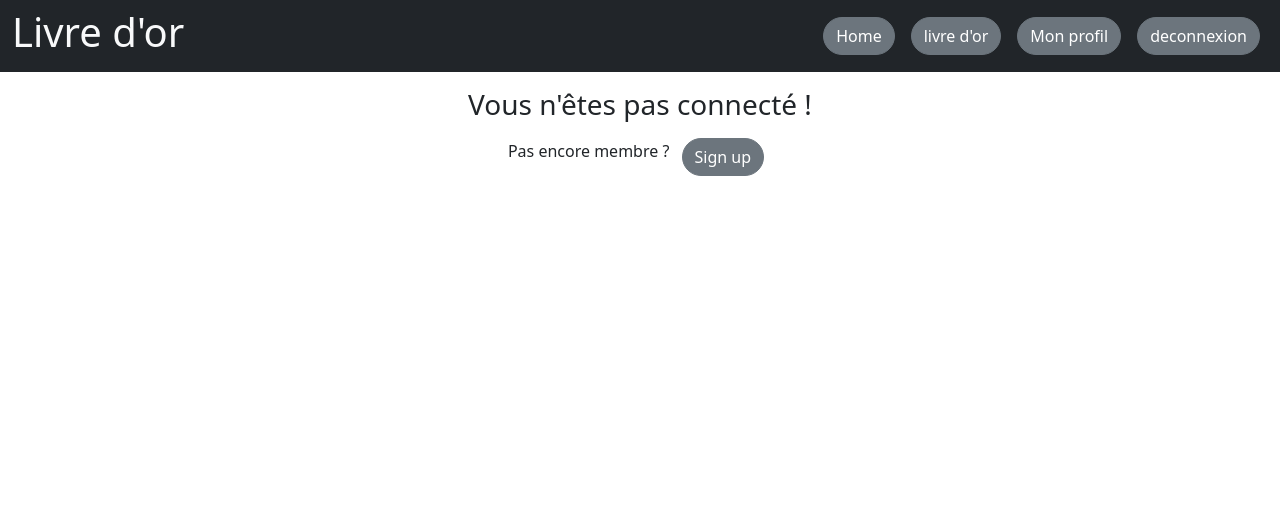
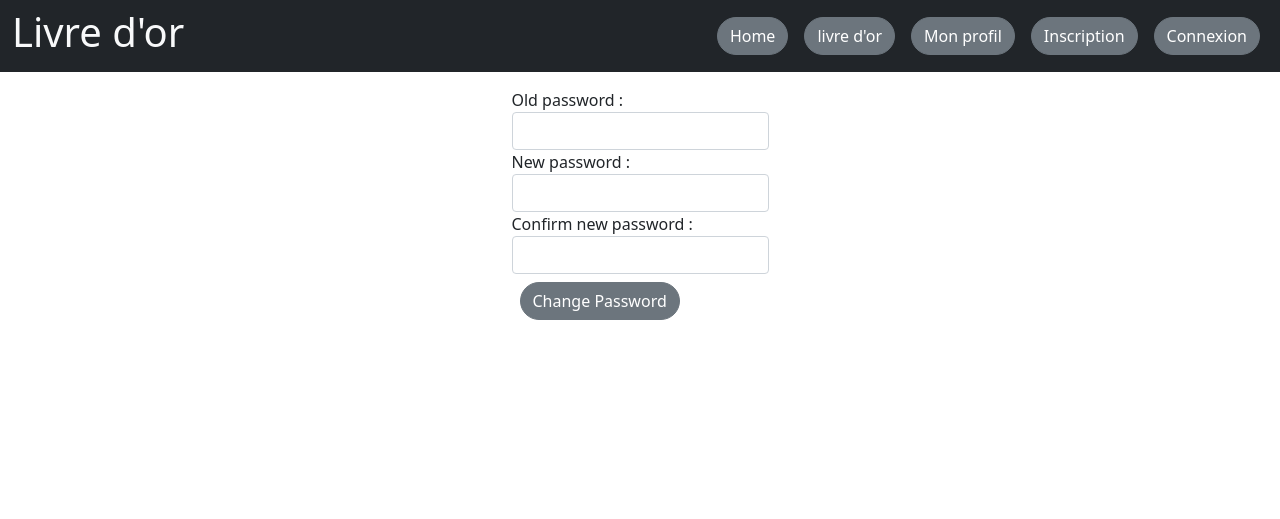
Before and after one commit to franckcostanzo/LaPlateforme_Php-Js, a PHP site: page /profil.php in a window 1280 px wide. Shown: the top 519 px of the page. Run offline with PHP 8.4, Linux system fonts and the light colour scheme; the visitor is signed in with stand-in values (Sample User, id 1); some libraries are stand-ins or nearby versions.

Commit message:
messages and alter password don't work

```diff
--- a/LaPlateforme_/projects/livreOr/profil.php
+++ b/LaPlateforme_/projects/livreOr/profil.php
@@ -24,23 +24,9 @@
                 <nav class="text-light d-flex">
                     <a href="index.php" class="btn btn-secondary mx-2 rounded-pill">Home</a>
                     <a href="livreOr.php" class="btn btn-secondary mx-2 rounded-pill">livre d'or</a>
-                    <?php
-                        if (isset($_SESSION['username']))
-                        {
-
-                    ?>
                     <a href="profil.php" class="btn btn-secondary mx-2 rounded-pill">Mon profil</a>
-                        <a href="connexion.php" class="btn btn-secondary mx-2 rounded-pill" onclick="<?php unset($_SESSION['username']); ?>">deconnexion</a>
-                    <?php
-                        }
-                        else
-                        {
-                    ?>
                     <a href="inscription.php" class="btn btn-secondary mx-2 rounded-pill">Inscription</a>
                     <a href="connexion.php" class="btn btn-secondary mx-2 rounded-pill">Connexion</a>
-                    <?php
-                        }
-                    ?>
                 </nav>
             </div>
         </nav>
@@ -50,17 +36,30 @@
         <?php
             if (isset($_SESSION['username']))
             {
+
         ?>
             <form action="connexion.php" method="POST">
+                <?php
+                if (count($errors) > 0) { ?>
+                    <div class="error">
+                        <?php foreach ($errors as $error) : ?>
+                        <p><?php echo $error ?></p>
+                        <?php endforeach ?>
+                    </div>
+                <?php  } ?>
+                <div class="form-group">
+                    <label for="oldPasswordGrp"> Old password : </label>
+                    <input type="text" name="oldPassword" class="form-control" id="oldPasswordGrp">
+                </div>
                 <div class="form-group">
                     <label for="passwordGrp"> New password : </label>
-                <input type="text" name="password" class="form-control" id="passwordGrp">
+                    <input type="text" name="new_password_1" class="form-control" id="passwordGrp">
                 </div>
                 <div class="form-group">
                     <label for="passwordConfirmGrp"> Confirm new password : </label>
-                <input type="text" name="passwordConfirm" class="form-control" id="passwordconfirmGrp">
+                    <input type="text" name="new_password_2" class="form-control" id="passwordconfirmGrp">
                 </div>
-            <input class="form-group btn btn-secondary mt-2 mx-2 rounded-pill" type="submit" name="submit" value="Register">
+                <input class="form-group btn btn-secondary mt-2 mx-2 rounded-pill" type="submit" name="pwd_chg" value="Change Password">
             </form>
         <?php  }
             else
--- a/LaPlateforme_/projects/livreOr/server.php
+++ b/LaPlateforme_/projects/livreOr/server.php
@@ -84,4 +84,53 @@ if (isset($_POST['login_user']))
     }
 }
 
+// PASSWORD CHANGE
+if (isset($_POST['login_user']))
+{
+    // receive all input values from the form
+  $oldPassword = mysqli_real_escape_string($db, $_POST['oldPassword']);
+  $password_1 = mysqli_real_escape_string($db, $_POST['new_password_1']);
+  $password_2 = mysqli_real_escape_string($db, $_POST['new_password_2']);
+
+    // form validation: ensure that the form is correctly filled ...
+    // by adding (array_push()) corresponding error unto $errors array
+    if (empty($oldPassword)) { array_push($errors, "Old password is required"); }
+    if (empty($password_1)) { array_push($errors, "Password is required"); }
+    if ($password_1 != $password_2)
+    {
+        array_push($errors, "The two passwords do not match");
+    }
+
+    if (count($errors) == 0)
+    {
+        $password = md5($password_1);   //encrypt the password before saving in the database
+        $tempUser = $_SESSION["username"];
+        $query = "INSERT INTO utilisateurs (username, password)
+                VALUES('$tempUser', '$password')";
+        mysqli_query($db, $query);
+        $_SESSION['username'] = $username;
+        $_SESSION['success'] = "You have changed your password";
+    }
+}
+
+
+
+
+// REGISTER MESSAGE  ---- NOT WORKING ----
+if (isset($_POST['reg_msg']))
+{
+    // $userIdQuery = 'SELECT id FROM `utilisateurs` WHERE `username` = `$_SESSION["username"]`';
+    $userForQuery = $_SESSION["username"];
+    $query = "SELECT * FROM utilisateurs WHERE username='$userForQuery'";
+    $resultId = mysqli_fetch_assoc(mysqli_query($db, $query));
+    $userId = $resultId["id"];
+    $message = mysqli_real_escape_string($db, $_POST['message']);
+    $current_date = date("Y-m-d H:i:s");
+    $query = "INSERT INTO `commentaires` (`commentaire`, `id_utilisateur`, `date`) VALUES (NULL, '$message', '$userId', '$current_date');";
+    try { mysqli_query($db, $query);} catch (mysqli_sql_exception $e) {
+        echo '<pre>',var_dump($e),'</pre>';
+        exit;
+     }
+}
+
 ?>
```
Also changed, not shown: LaPlateforme_/projects/livreOr/commentaire.php (+10 -18 lines), LaPlateforme_/projects/livreOr/connexion.php (+3 -16 lines), LaPlateforme_/projects/livreOr/index.php (+3 -17 lines), LaPlateforme_/projects/livreOr/inscription.php (+3 -17 lines), LaPlateforme_/projects/livreOr/livreOr.php (+3 -17 lines), LaPlateforme_/projects/livreOr/test.php (added, +15 -0 lines). Lines whose indentation alone changed are shown as unchanged.
